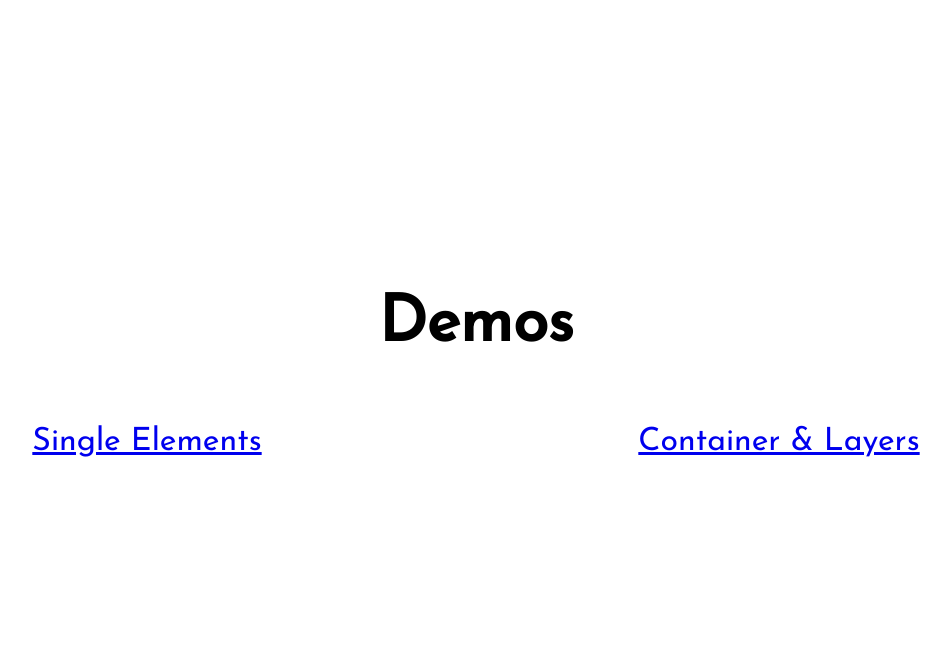
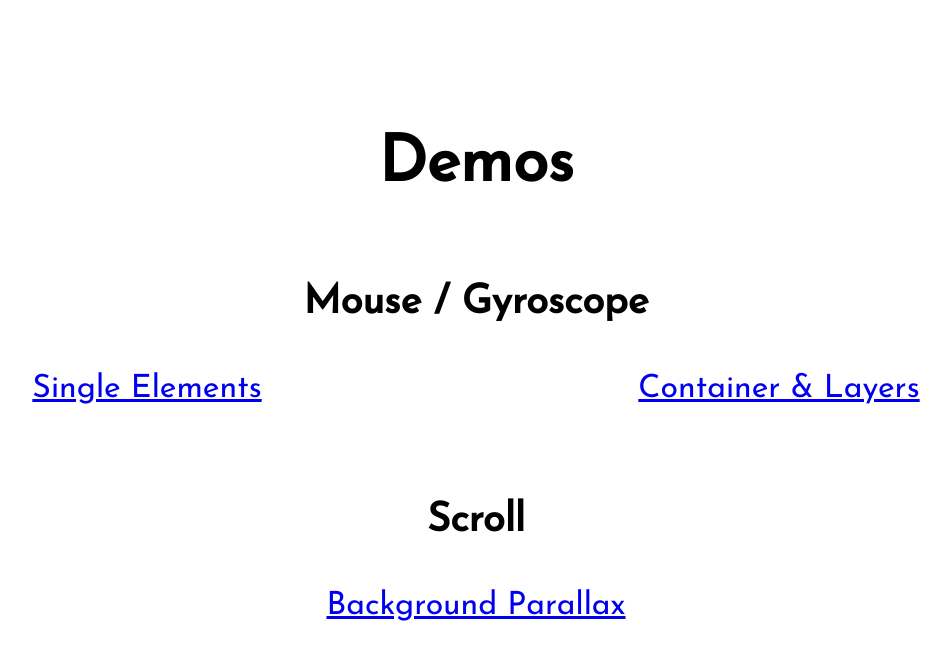
Before and after one commit to wix-incubator/two.5, a website: page docs/demo/index.html in a window 1280 px wide. Shown: the whole page, without its empty margins (164-1115 px from the left). Drawn offline with Linux system fonts and the light colour scheme.

Commit message:
Updated demos index

```diff
--- a/docs/demo/index.css
+++ b/docs/demo/index.css
@@ -6,13 +6,21 @@ nav {
     display: flex;
     flex-direction: column;
     align-items: center;
-    margin-top: 30vh;
+    margin-top: 10vh;
 }
 
 nav h1 {
     width: 100%;
     text-align: center;
     font-size: 4em;
+}
+
+nav h2 {
+    font-size: 2.5em;
+}
+
+nav ul + h2 {
+    margin-top: 2em;
 }
 
 nav ul {
--- a/docs/demo/index.html
+++ b/docs/demo/index.html
@@ -11,10 +11,15 @@
 <body>
     <nav>
         <h1>Demos</h1>
+        <h2>Mouse / Gyroscope</h2>
         <ul>
             <li><a href="single.html">Single Elements</a></li>
             <li><a href="layers.html">Container & Layers</a></li>
         </ul>
+        <h2>Scroll</h2>
+        <ul>
+            <li><a href="parallax.html">Background Parallax</a></li>
+        </ul>
     </nav>
 </body>
 </html>
```
